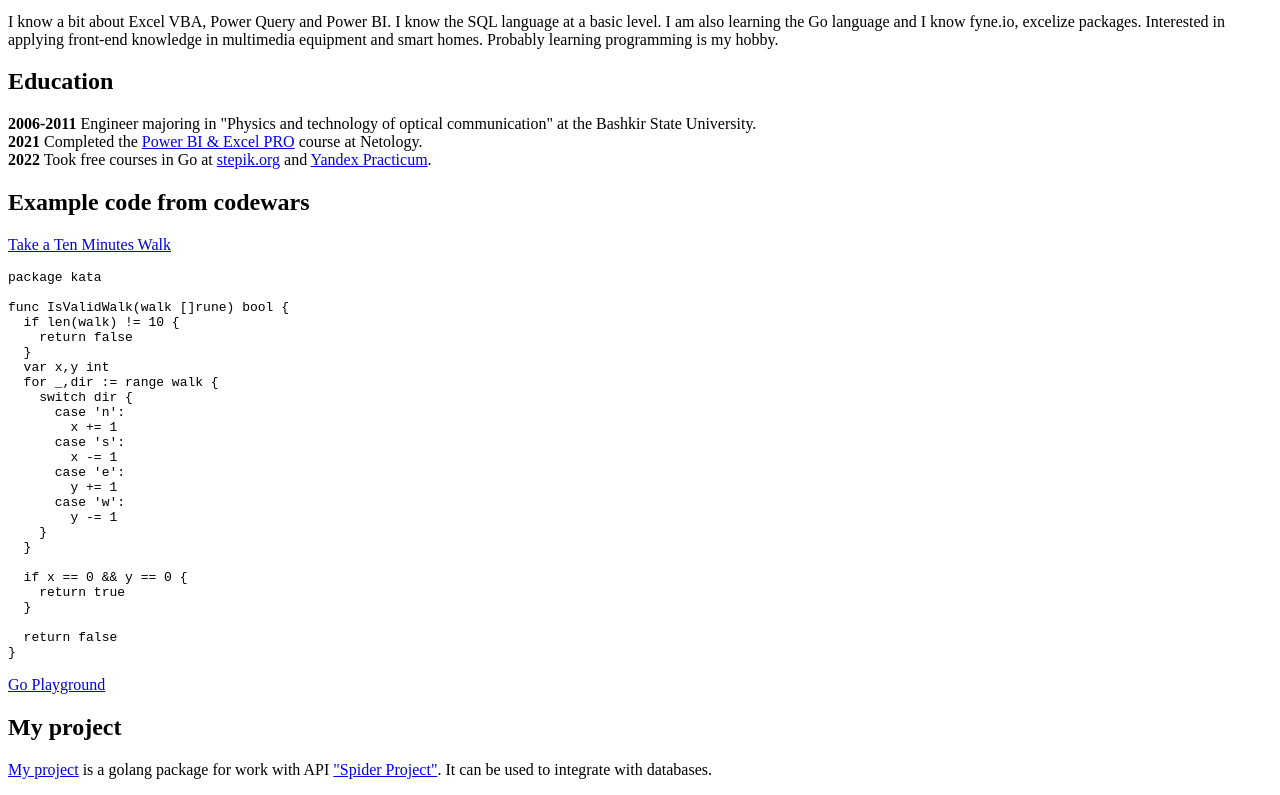
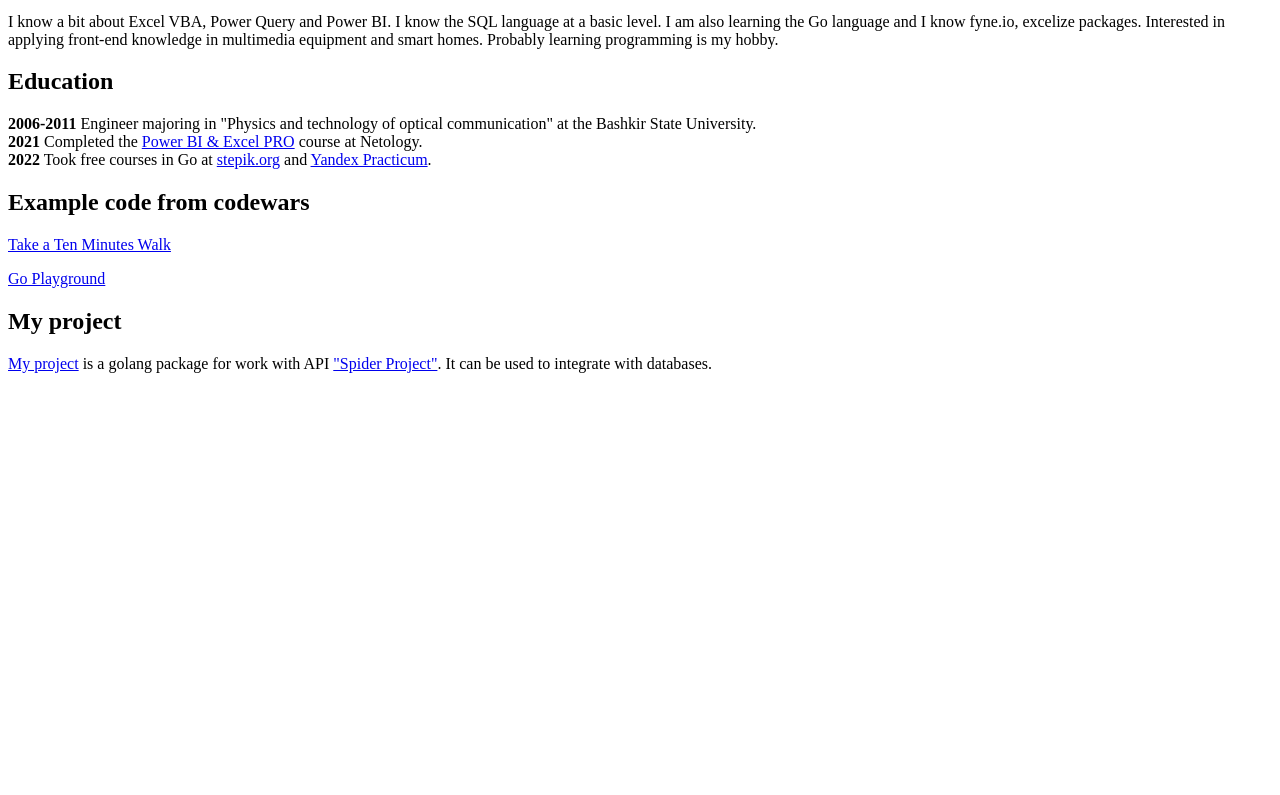
Before and after one commit to tmrgtv/rsschool-cv, a plain HTML site: page index.html in a window 1280 px wide. Shown: the part 701-1496 px from the top of the page. After the commit the page ends 1090 px from the top, so only its background shows below. Drawn offline with Linux system fonts and the light colour scheme.

```diff
--- a/index.html
+++ b/index.html
@@ -24,33 +24,6 @@
 <p><strong>2006-2011</strong> Engineer majoring in &quot;Physics and technology of optical communication&quot; at the Bashkir State University.<br><strong>2021</strong> Completed the <a href="https://netology.ru/programs/excelpbi">Power BI &amp; Excel PRO</a> course at Netology.<br><strong>2022</strong> Took free courses in Go at <a href="https://stepik.org/course/54403/syllabus">stepik.org</a> and <a href="https://practicum.yandex.ru/go-basics/">Yandex Practicum</a>.</p>
 <h2 id="example-code-from-codewars"><strong>Example code from codewars</strong></h2>
 <p><a href="https://www.codewars.com//kata/54da539698b8a2ad76000228/go">Take a Ten Minutes Walk</a></p>
-<pre><code class="lang-go"><span class="hljs-keyword">package</span> kata
-
-<span class="hljs-function"><span class="hljs-keyword">func</span> <span class="hljs-title">IsValidWalk</span><span class="hljs-params">(walk []<span class="hljs-keyword">rune</span>)</span> <span class="hljs-title">bool</span></span> {
-  <span class="hljs-keyword">if</span> <span class="hljs-built_in">len</span>(walk) != <span class="hljs-number">10</span> {
-    <span class="hljs-keyword">return</span> <span class="hljs-literal">false</span>
-  }
-  <span class="hljs-keyword">var</span> x,y <span class="hljs-keyword">int</span>
-  <span class="hljs-keyword">for</span> _,dir := <span class="hljs-keyword">range</span> walk {
-    <span class="hljs-keyword">switch</span> dir {
-      <span class="hljs-keyword">case</span> <span class="hljs-string">'n'</span>:
-        x += <span class="hljs-number">1</span>
-      <span class="hljs-keyword">case</span> <span class="hljs-string">'s'</span>:
-        x -= <span class="hljs-number">1</span>
-      <span class="hljs-keyword">case</span> <span class="hljs-string">'e'</span>:
-        y += <span class="hljs-number">1</span>
-      <span class="hljs-keyword">case</span> <span class="hljs-string">'w'</span>:
-        y -= <span class="hljs-number">1</span>
-    }
-  }
-
-  <span class="hljs-keyword">if</span> x == <span class="hljs-number">0</span> &amp;&amp; y == <span class="hljs-number">0</span> {
-    <span class="hljs-keyword">return</span> <span class="hljs-literal">true</span>
-  }
-
-  <span class="hljs-keyword">return</span> <span class="hljs-literal">false</span>
-}
-</code></pre>
 <p><a href="https://go.dev/play/p/JOI8LFZA2wb">Go Playground</a></p>
 <h2 id="my-project"><strong>My project</strong></h2>
 <p><a href="https://github.com/tmrgtv/spider">My project</a> is a golang package for work with API <a href="http://www.spiderproject.com/">&quot;Spider Project&quot;</a>. It can be used to integrate with databases.</p>
```
